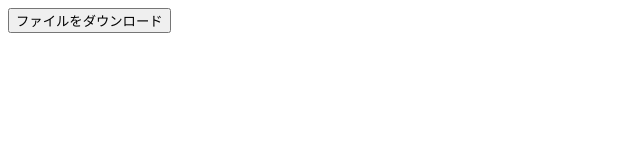
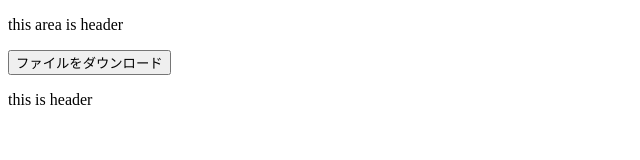
Before and after one commit to yankawayan/yankawayan.io, a plain HTML site: page index.html in a window 1280 px wide. Shown: the whole page, without its empty margins (0-640 px from the left). Drawn offline with Linux system fonts and the light colour scheme.

Commit message:
1125 924

```diff
--- a/index.html
+++ b/index.html
@@ -6,9 +6,15 @@
   <title>GitHubファイルダウンロード</title>
 </head>
 <body>
-
+  <header>
+    <div>
+      <p>this area is header</p>
+    </div>
+  </header>
   <button onclick="downloadFile()">ファイルをダウンロード</button>
-
+  <footer>
+    <p>this is header</p>
+  </footer>
   <script>
   function downloadFile() {
     // GitHubのRaw URLを指定
@@ -23,6 +29,5 @@ function downloadFile() {
     link.click();
   }
   </script>
-
 </body>
 </html>
```
Lines whose indentation alone changed are shown as unchanged.
